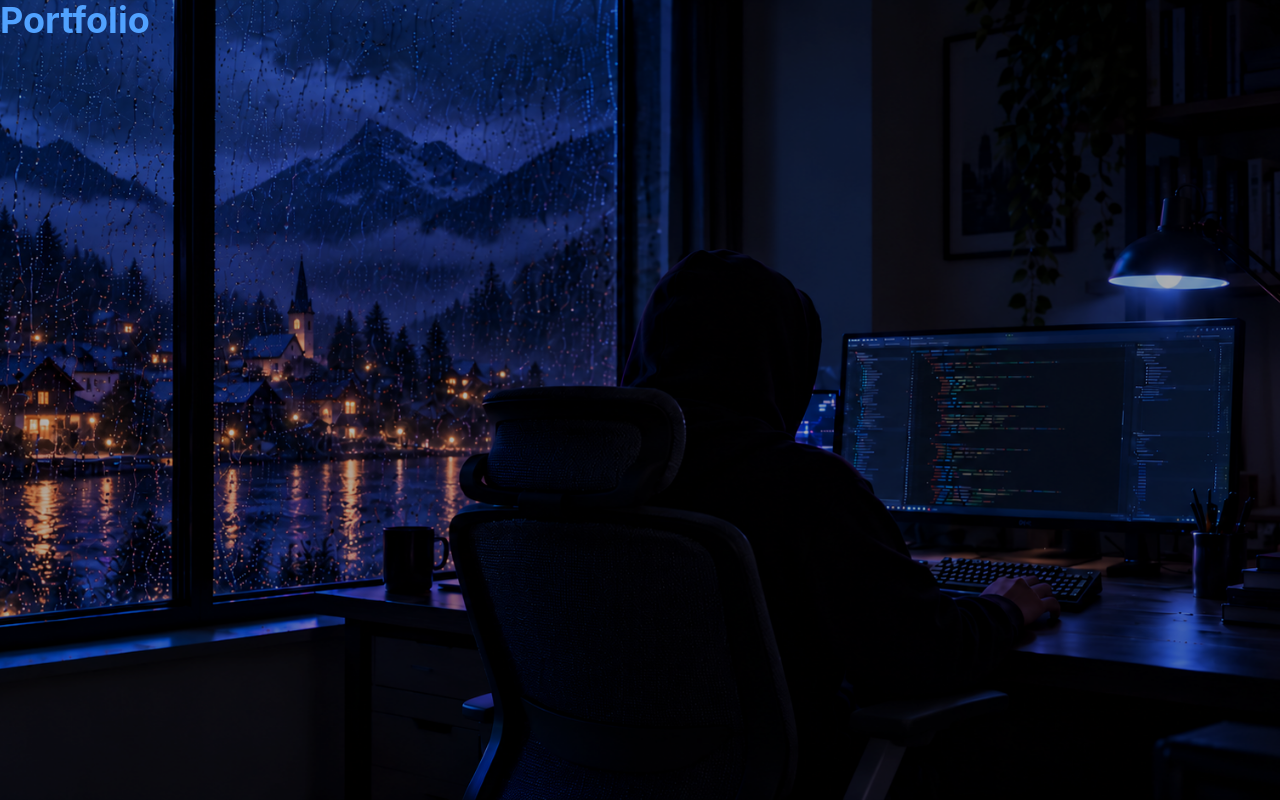
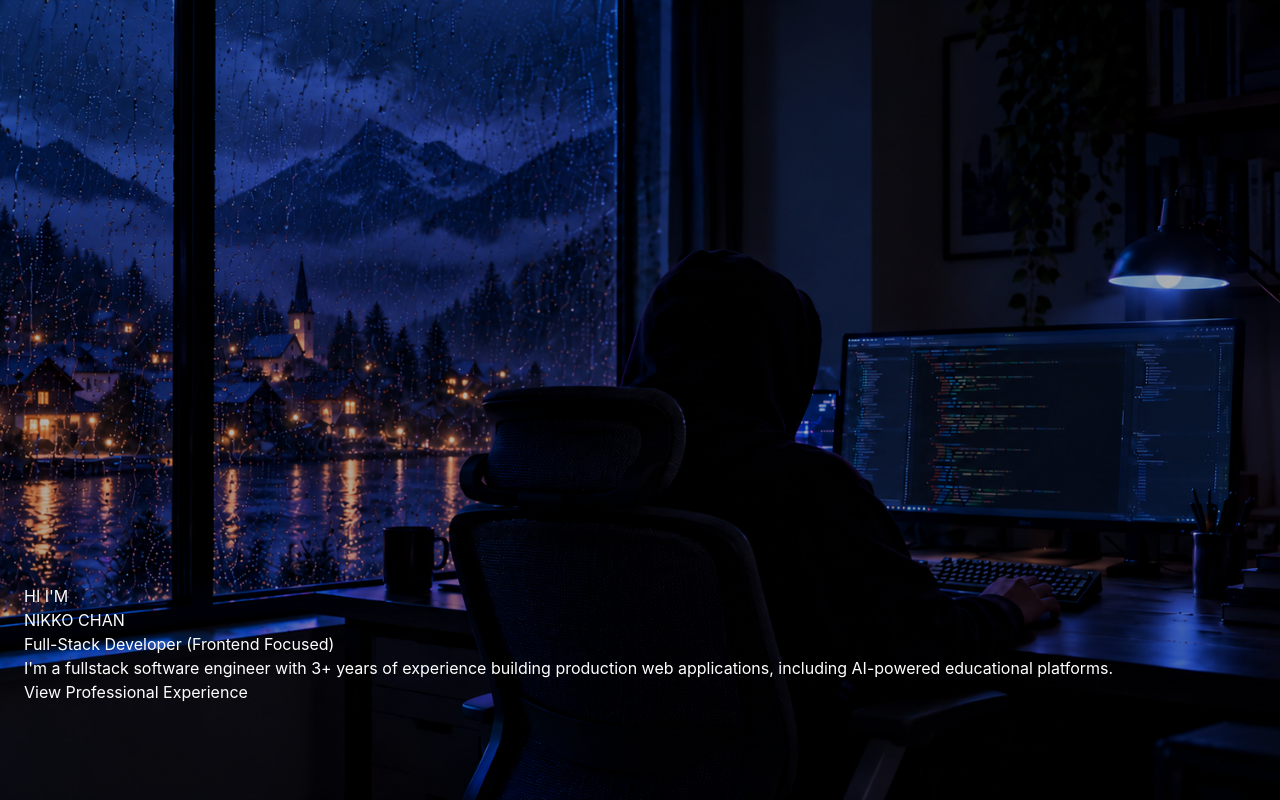
Before and after one commit to gnikkoch96/portfolio-updated, a React (Vite) app: page / in a window 1280 px wide. Built offline with nearby package versions, Linux system fonts and the light colour scheme.

Commit message:
feat: add Home section with bottom-left aligned content

```diff
--- a/src/App.tsx
+++ b/src/App.tsx
@@ -1,10 +1,11 @@
 import Background from "./components/Background";
+import Home from "./sections/Home"
 
 function App() {
   return (
     <main className="min-h-screen text-white">
-      <h1 className="text-4xl font-bold text-blue-400">Portfolio</h1>
       <Background/>
+      <Home/>
     </main>
   );
 }
--- /dev/null
+++ b/src/sections/Home.tsx
@@ -0,0 +1,14 @@
+export default function Home() {
+  return (
+    <section id="home" className="flex flex-col justify-end min-h-dvh px-6 pb-24">
+      <p>HI I'M</p>
+      <h1>NIKKO CHAN</h1>
+      <p>Full-Stack Developer (Frontend Focused)</p>
+      <p>
+        I'm a fullstack software engineer with 3+ years of experience building
+        production web applications, including AI-powered educational platforms.
+      </p>
+      <a href="#experience">View Professional Experience</a>
+    </section>
+  );
+}
```
